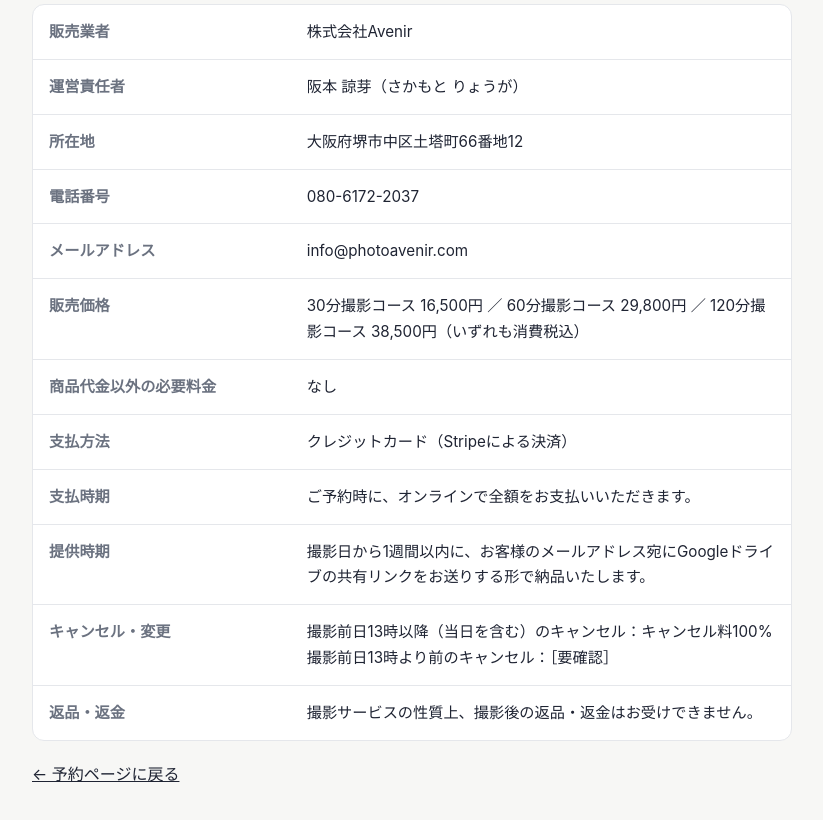
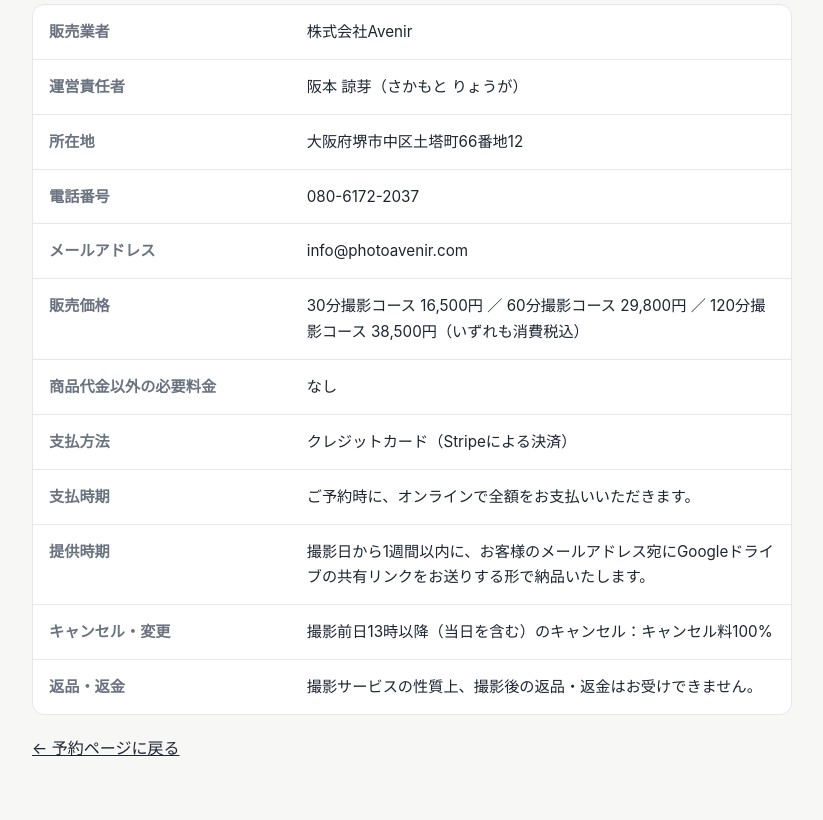
Before and after one commit to Snada-avenir/Kimono-Reantl-Okamoto, a website: page tokushoho.html in a window 1280 px wide. Shown: the part 86-906 px from the top of the page, without its empty margins (228-1051 px from the left). Drawn offline with Linux system fonts and the light colour scheme.

Commit message:
Update tokushoho.html

```diff
--- a/tokushoho.html
+++ b/tokushoho.html
@@ -40,7 +40,7 @@
       <tr><th>支払方法</th><td>クレジットカード（Stripeによる決済）</td></tr>
       <tr><th>支払時期</th><td>ご予約時に、オンラインで全額をお支払いいただきます。</td></tr>
       <tr><th>提供時期</th><td>撮影日から1週間以内に、お客様のメールアドレス宛にGoogleドライブの共有リンクをお送りする形で納品いたします。</td></tr>
-      <tr><th>キャンセル・変更</th><td>撮影前日13時以降（当日を含む）のキャンセル：キャンセル料100%<br>撮影前日13時より前のキャンセル：［要確認］</td></tr>
+      <tr><th>キャンセル・変更</th><td>撮影前日13時以降（当日を含む）のキャンセル：キャンセル料100%</td></tr>
       <tr><th>返品・返金</th><td>撮影サービスの性質上、撮影後の返品・返金はお受けできません。</td></tr>
     </table>
   </div>
```
